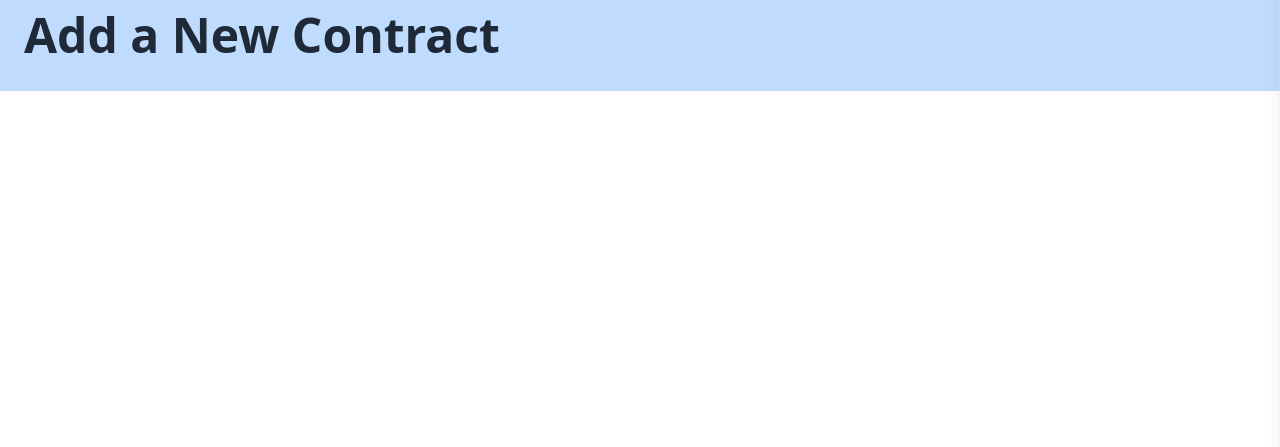
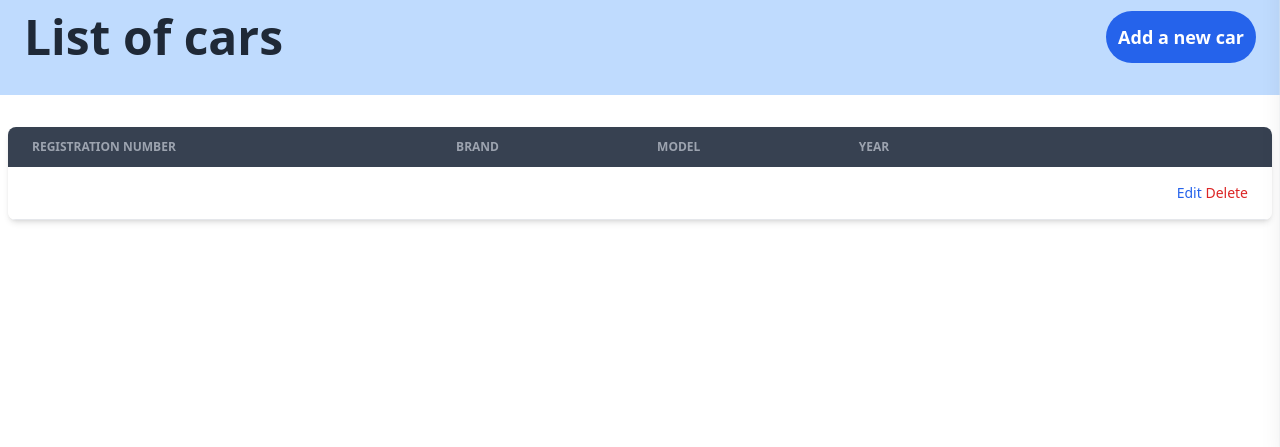
Before and after one commit to saalmahm/Car-Rental, a PHP site: page /pages/voitures.php in a window 1280 px wide. Shown: the part 353-800 px from the top of the page. Run offline with PHP 8.4, Linux system fonts and the light colour scheme; tables that the repository leaves empty or names only in its code hold one stand-in row (values such as "Sample post"); data that the repository does not hold is empty; some libraries are stand-ins or nearby versions.

Commit message:
Une faute au niveau de la commit précédente du page voitures

```diff
--- a/pages/voitures.php
+++ b/pages/voitures.php
@@ -6,83 +6,28 @@ $password = 'hamdi';
 
  try {
      $pdo = new PDO("mysql:host=$host;dbname=$dbname", $username, $password);
-    $pdo->setAttribute(PDO::ATTR_ERRMODE, PDO::ERRMODE_EXCEPTION);
+    //  $pdo->setAttribute(PDO::ATTR_ERRMODE, PDO::ERRMODE_EXCEPTION);
  } catch (PDOException $e) {
      echo "Erreur de connexion : " . $e->getMessage();
-    exit();
+
  }
-
-$startDate = "";
-$endDate = "";
-$duration = "";
-$customerNumber = "";
-$registration = "";
-$successMessage = "";
-$errorMessage = "";
-
-if ($_SERVER['REQUEST_METHOD'] === 'POST') {
-    $startDate = $_POST['start'] ?? '';
-    $endDate = $_POST['end'] ?? '';
-    $duration = $_POST['durée'] ?? '';
-    $customerNumber = $_POST['CustomerNumber'] ?? '';
-    $registration = $_POST['Registration'] ?? '';
-
-    if (empty($startDate) || empty($endDate) || empty($duration) || empty($customerNumber) || empty($registration)) {
-        $errorMessage = "Tous les champs doivent être remplis.";
-    } else {
-        try {
-            $sqlInsert = "INSERT INTO Contrats (DateDebut, DateFin, Duree, NumClient, NumImmatriculation)
-                          VALUES (:startDate, :endDate, :duration, :customerNumber, :registration)";
-            $stmtInsert = $pdo->prepare($sqlInsert);
-            $stmtInsert->bindParam(':startDate', $startDate);
-            $stmtInsert->bindParam(':endDate', $endDate);
-            $stmtInsert->bindParam(':duration', $duration);
-            $stmtInsert->bindParam(':customerNumber', $customerNumber);
-            $stmtInsert->bindParam(':registration', $registration);
-            $stmtInsert->execute();
-
-            $successMessage = "Contrat ajouté avec succès.";
-
-            // Réinitialiser les champs
-            $startDate = "";
-            $endDate = "";
-            $duration = "";
-            $customerNumber = "";
-            $registration = "";
-        } catch (PDOException $e) {
-            $errorMessage = "Erreur lors de l'ajout du contrat : " . $e->getMessage();
-        }
-    }
-}
-
-// Récupérer les clients
-$sqlClients = "SELECT NumClient, Nom FROM Clients";
-$stmtClients = $pdo->prepare($sqlClients);
-$stmtClients->execute();
-$clients = $stmtClients->fetchAll(PDO::FETCH_ASSOC);
-
-// Récupérer les voitures
-$sqlVoitures = "SELECT NumImmatriculation, Marque, Modele FROM Voitures";
-$stmtVoitures = $pdo->prepare($sqlVoitures);
-$stmtVoitures->execute();
-$voitures = $stmtVoitures->fetchAll(PDO::FETCH_ASSOC);
-
-// Récupération de la liste des contrats
-$sql = "SELECT * FROM Contrats";
+$sql = "SELECT * FROM Voitures";
 $stmt = $pdo->prepare($sql);
 $stmt->execute();
-$contrats = $stmt->fetchAll(PDO::FETCH_ASSOC);
+
+$voitures = $stmt->fetchAll(PDO::FETCH_ASSOC);
  ?>
 <!DOCTYPE html>
 <html lang="en">
+
 <head>
     <meta charset="UTF-8">
     <meta name="viewport" content="width=device-width, initial-scale=1.0">
-    <title>Car Rental</title>
+    <title>car rental</title>
     <script src="https://cdn.tailwindcss.com"></script>
 </head>
-<body>
 
+<body >
     <header class="flex justify-between p-4">
         <a href="/index.html" id="cars">
             <img src="/images/cars.gif" alt="">
@@ -90,9 +35,10 @@ $contrats = $stmt->fetchAll(PDO::FETCH_ASSOC);
         <div class="lg:hidden" id="burger-icon">
             <img src="/images/menu.png" alt="Menu">
         </div>
-    <div id="sidebar" class="shadow-xl fixed top-0 right-0 w-1/3 h-full bg-gray-200 z-50 transform translate-x-full duration-300">
+        <div id="sidebar"
+            class="shadow-xl fixed top-0 right-0 w-1/3 h-full bg-gray-200  z-50 transform translate-x-full duration-300 ">
             <div class="flex justify-end p-4">
-            <button id="close-sidebar" class="text-3xl">X</button>
+                <button id="close-sidebar" class=" text-3xl">X</button>
             </div>
             <div class="flex flex-col items-center space-y-4 text-white">
                 <a href="/pages/clients.php" class="text-black text-lg">Customers</a>
@@ -101,73 +47,107 @@ $contrats = $stmt->fetchAll(PDO::FETCH_ASSOC);
         </div>
         <div class="hidden lg:flex justify-center space-x-4">
             <ul class="flex items-center text-sm font-medium text-gray-400 mb-0 ">
-            <li><a href="/pages/clients.php" class="hover:underline me-4 md:me-6">Customers</a></li>
-            <li><a href="/pages/contrats.php" class="hover:underline me-4 md:me-6">Contracts</a></li>
+                <li>
+                    <a href="/pages/clients.php" class="hover:underline me-4 md:me-6">Customers</a>
+                </li>
+                <li>
+                    <a href="/pages/contrats.php" class="hover:underline me-4 md:me-6">Contracts</a>
+                </li>
             </ul>
         </div>
     </header>
 
+
 <section class="bg-blue-200 py-8 relative">
     <div class="px-6 flex items-center justify-between">
-        <h1 class="text-4xl sm:text-5xl font-bold text-gray-800 mb-0">Add a New Contract</h1>
+        <h1 class="text-4xl sm:text-5xl font-bold text-gray-800 mb-0">List of cars</h1>
+        <button  id="addCar" class="bg-blue-600 text-white py-3 px-3 rounded-full font-semibold text-lg hover:bg-blue-700 transition-colors duration-300">
+            Add a new car
+        </button>
     </div>
-</section>
+
 
     <div id="modalAdd" class="hidden fixed inset-0 bg-gray-900 bg-opacity-60 flex items-center justify-center z-50">
-  <form method="post" class="max-w-sm mx-auto bg-white p-10 rounded-lg">
-    <?php if ($successMessage): ?>
-        <div class="bg-green-500 text-white p-4 rounded mb-4"><?php echo $successMessage; ?></div>
-    <?php elseif ($errorMessage): ?>
-        <div class="bg-red-500 text-white p-4 rounded mb-4"><?php echo $errorMessage; ?></div>
-    <?php endif; ?>
-
-    <div class="mb-5">
-      <label for="start" class="block mb-2 text-sm font-medium">Start Date</label>
-      <input type="date" id="start" name="start" class="border bg-gray-200 p-2 rounded-md" required />
+  <form class="max-w-sm mx-auto bg-white p-10 rounded-lg">
+    <div class="mb-2">
+      <label for="Resistration " class="block mb-2 text-sm font-medium ">Resistration number</label>
+      <input type="text" id="Resistration" class="border bg-gray-200 p-2 rounded-md" required />
     </div>
     <div class="mb-5">
-      <label for="end" class="block mb-2 text-sm font-medium">End Date</label>
-      <input type="date" id="end" name="end" class="border bg-gray-200 p-2 rounded-md" required />
+    <label for="Marque " class="block mb-2 text-sm font-medium ">brand</label>
+    <input type="text" id="Marque" class="border bg-gray-200 p-2 rounded-md" required />
     </div>
     <div class="mb-5">
-      <label for="durée" class="block mb-2 text-sm font-medium">Duration (in days)</label>
-      <input type="number" id="durée" name="durée" class="border bg-gray-200 p-2 rounded-md" required />
+    <label for="model " class="block mb-2 text-sm font-medium ">model</label>
+    <input type="text" id="model" class="border bg-gray-200 p-2 rounded-md" required />
     </div>
-
-    <!-- Client Select -->
     <div class="mb-5">
-        <label for="CustomerNumber" class="block mb-2 text-sm font-medium">Select Customer</label>
-        <select id="CustomerNumber" name="CustomerNumber" class="border bg-gray-200 p-2 rounded-md" required>
-            <option value="" disabled selected>Select a Customer</option>
-            <?php foreach ($clients as $client): ?>
-                <option value="<?php echo $client['NumClient']; ?>"><?php echo htmlspecialchars($client['Nom']); ?></option>
-            <?php endforeach; ?>
-        </select>
+    <label for="year " class="block mb-2 text-sm font-medium ">year</label>
+    <input type="number" id="year" class="border bg-gray-200 p-2 rounded-md" required />
     </div>
-
-    <!-- Vehicle Select -->
-    <div class="mb-5">
-        <label for="Registration" class="block mb-2 text-sm font-medium">Select Vehicle</label>
-        <select id="Registration" name="Registration" class="border bg-gray-200 p-2 rounded-md" required>
-            <option value="" disabled selected>Select a Vehicle</option>
-            <?php foreach ($voitures as $voiture): ?>
-                <option value="<?php echo $voiture['NumImmatriculation']; ?>"><?php echo htmlspecialchars($voiture['Marque'] . ' ' . $voiture['Modele']); ?></option>
-            <?php endforeach; ?>
-        </select>
-    </div>
-
-    <button type="submit" class="text-white bg-blue-700 hover:bg-blue-800 font-medium rounded-lg text-sm w-full sm:w-auto px-5 py-2.5">Add</button>
-    <button id="canceladd" type="button" class="text-white bg-blue-700 hover:bg-blue-800 font-medium rounded-lg text-sm w-full sm:w-auto px-5 py-2.5">Cancel</button>
+    <button type="submit" class="text-white bg-blue-700 hover:bg-blue-800 focus:ring-4 focus:outline-none focus:ring-blue-300 font-medium rounded-lg text-sm w-full sm:w-auto px-5 py-2.5 text-center dark:bg-blue-600 dark:hover:bg-blue-700 dark:focus:ring-blue-800">Add</button>
+    <button id="canceladd" class="text-white bg-blue-700 hover:bg-blue-800 focus:ring-4 focus:outline-none focus:ring-blue-300 font-medium rounded-lg text-sm w-full sm:w-auto px-5 py-2.5 text-center dark:bg-blue-600 dark:hover:bg-blue-700 dark:focus:ring-blue-800">Cancel</button>
   </form>
 </div>
 
+
+</section>
+
+<div class="relative overflow-x-auto shadow-md sm:rounded-lg mx-2 my-8">
+    <table class="w-full text-sm text-left text-gray-400">
+        <thead class="text-xs uppercase bg-gray-50 bg-gray-700 text-gray-400">
+            <tr>
+                <th scope="col" class="px-6 py-3">
+                    Registration number                       </th>
+                <th scope="col" class="px-6 py-3">
+                    brand
+                </th>
+                <th scope="col" class="px-6 py-3">
+                    model
+                </th>
+                <th scope="col" class="px-6 py-3">
+                    year
+                </th>
+                <th scope="col" class="px-6 py-3">
+                    <span class="sr-only">Edit</span>
+                    <span class="sr-only">Delete</span>
+
+                </th>
+            </tr>
+        </thead>
+        <tbody>
+<?php foreach ($voitures as $voiture): ?>
+    <tr class="bg-white border-b dark:bg-gray-800 dark:border-gray-700 hover:bg-gray-50 dark:hover:bg-gray-600">
+        <th scope="row" class="px-6 py-4 font-medium text-gray-900 whitespace-nowrap dark:text-white">
+        <?php echo ($voiture['NumImmatriculation']); ?>
+        </th>
+        <td class="px-6 py-4">
+        <?php echo ($voiture['Marque']); ?>
+        </td>
+        <td class="px-6 py-4">
+        <?php echo ($voiture['Modele']); ?>
+        </td>
+        <td class="px-6 py-4">
+        <?php echo ($voiture['Annee']); ?>
+        </td>
+        <td class="px-6 py-4 text-right">
+            <a href="#" class="font-medium text-blue-600 dark:text-blue-500 hover:underline">Edit  </a>
+            <a href="#" class="font-medium text-red-600 dark:text-red-500 hover:underline">Delete</a>
+
+        </td>
+    </tr>
+<?php endforeach; ?>
+</tbody>
+
+    </table>
+</div>
 <script>
         const menu = document.getElementById("burger-icon");
         const sidebar = document.getElementById("sidebar");
         const closeSidebar = document.getElementById("close-sidebar");
-    const addCar = document.getElementById("addCar");
-    const addmodal = document.getElementById("modalAdd");
-    const cancel = document.getElementById("canceladd");
+        const addCar=document.getElementById("addCar");
+        const addmodal =document.getElementById("modalAdd");
+        const cancel=document.getElementById("canceladd");
 
         menu.addEventListener("click", () => {
             sidebar.classList.remove("translate-x-full");
@@ -179,14 +159,12 @@ $contrats = $stmt->fetchAll(PDO::FETCH_ASSOC);
             sidebar.classList.remove("translate-x-0");
         });
 
-    addCar.addEventListener("click", () => {
+        addCar.addEventListener("click",()=>{
           addmodal.classList.toggle("hidden");
-    });
-
-    cancel.addEventListener("click", () => {
+        })
+        cancel.addEventListener("click",()=>{
           addmodal.classList.toggle("hidden");
-    });
+        })
     </script>
-
 </body>
 </html>
```
Lines whose indentation alone changed are shown as unchanged.
